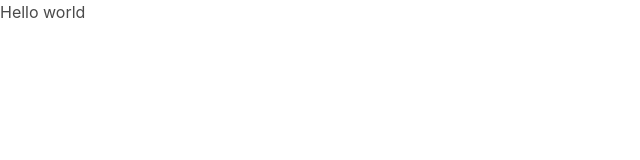
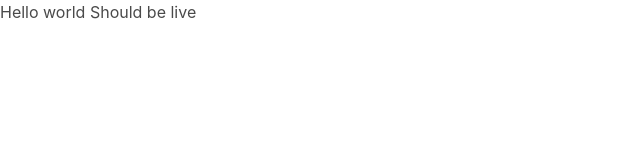
Before and after one commit to ben-clegg/ben-clegg.github.io, an Eleventy site: page index.njk in a window 1280 px wide. Shown: the whole page, without its empty margins (0-640 px from the left). Built offline with nearby package versions, Linux system fonts and the light colour scheme; Eleventy itself is replaced by a stand-in of ours; files that its build step writes are made by us from their sources.

Commit message:
simple change to trigger workflow

```diff
--- a/index.njk
+++ b/index.njk
@@ -8,5 +8,6 @@
   </head>
   <body>
     Hello world
+    Should be live
   </body>
 </html>
```
